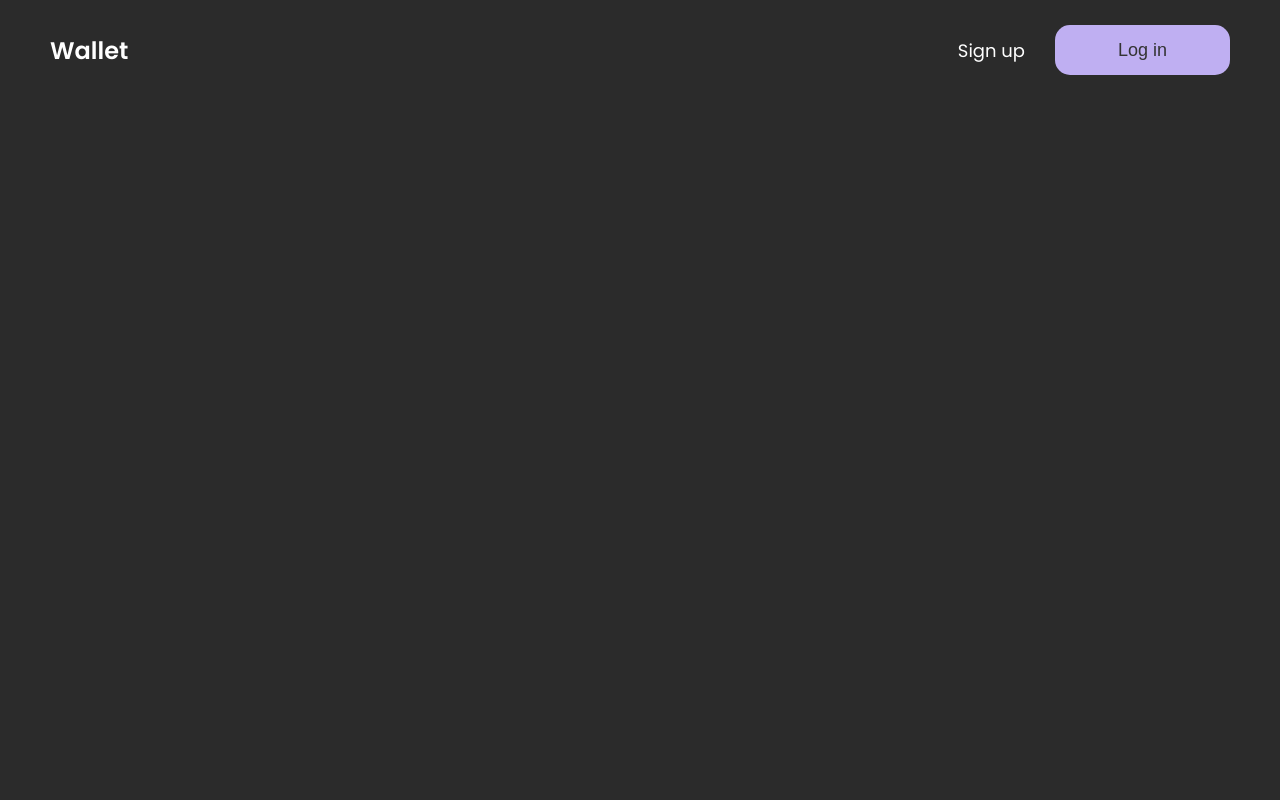
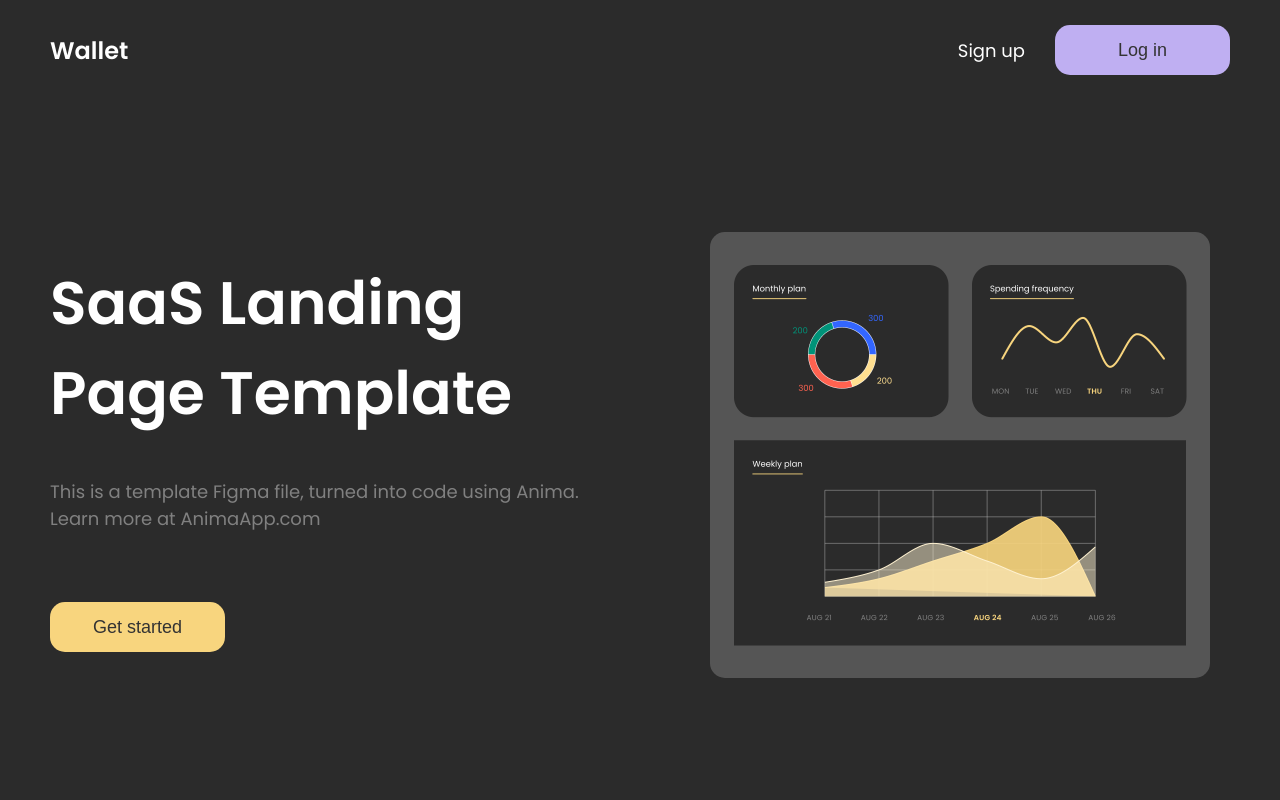
Before and after one commit to ftejic/landing-page-week1, a plain HTML site: page index.html in a window 1280 px wide. Drawn offline with Linux system fonts and the light colour scheme.

Commit message:
feat(#7): Add hero

```diff
--- a/index.html
+++ b/index.html
@@ -20,9 +20,26 @@
       <ul>
         <li><a href="/sign-up">Sign up</a></li>
         <li>
-          <a href="/sign-up"><button class="btt btt--secondary">Log in</button></a>
+          <a href="/sign-up"
+            ><button class="btt btt--secondary">Log in</button></a
+          >
         </li>
       </ul>
     </nav>
+    <main>
+      <div class="hero container">
+        <div>
+          <h1>SaaS Landing Page Template</h1>
+          <p>
+            This is a template Figma file, turned into code using Anima. Learn
+            more at AnimaApp.com
+          </p>
+          <button class="btt btt--primary">Get started</button>
+        </div>
+        <div>
+          <img src="assets/images/hero-image.png" alt="Hero image" />
+        </div>
+      </div>
+    </main>
   </body>
 </html>
--- /dev/null
+++ b/scss/layout/_hero.scss
@@ -0,0 +1,57 @@
+@use "../utils/variables" as *;
+
+.hero {
+  padding-top: 70px;
+  padding-bottom: 60px;
+  text-align: center;
+  min-height: calc(100dvh - 100px);
+
+  @media (min-width: 1280px) {
+    text-align: left;
+    display: flex;
+    align-items: center;
+    justify-content: space-between;
+    gap: 100px;
+  }
+
+  div {
+    flex: 1;
+  }
+
+  h1 {
+    font-size: 40px;
+    font-weight: 600;
+
+    @media (min-width: 768px) {
+      font-size: 60px;
+    }
+  }
+
+  p {
+    color: $color-foreground;
+    opacity: 0.4;
+    margin-top: 30px;
+
+    @media (min-width: 1280px) {
+        margin-top: 40px;
+    }
+  }
+
+  button {
+    margin-top: 70px;
+  }
+
+  img {
+    background-color: $color-border;
+    border-radius: $radius-md;
+    margin: 60px auto 0;
+
+    @media (min-width: 540px) {
+      max-width: 500px;
+    }
+
+    @media (min-width: 1280px) {
+      margin: 0 auto;
+    }
+  }
+}
--- a/scss/layout/_top-bar.scss
+++ b/scss/layout/_top-bar.scss
@@ -2,8 +2,8 @@ nav {
     display: flex;
     justify-content: space-between;
     align-items: center;
-    padding-top: 25px!important;
-    padding-bottom: 25px!important;
+    padding-top: 25px;
+    padding-bottom: 25px;
 
     .logo {
         font-size: 24px;
--- a/scss/main.scss
+++ b/scss/main.scss
@@ -2,6 +2,7 @@
 @use "utils/variables" as *;
 @use "layout/top-bar";
 @use "components/button";
+@use "layout/hero";
 
 body {
     font-family: $font-poppins;
@@ -13,9 +14,11 @@ body {
 .container {
     max-width: 1280px;
     margin: 0 auto;
-    padding: 0 20px;
+    padding-left: 20px;
+    padding-right: 20px;
 
     @media (min-width: 768px) {
-        padding: 0 50px;
+        padding-left: 50px;
+        padding-right: 50px;
     }
 }
--- a/scss/utils/_variables.scss
+++ b/scss/utils/_variables.scss
@@ -5,6 +5,6 @@ $color-primary: #F8D57E;
 $color-primary-foreground: #333333;
 $color-secondary: #BFAFF2;
 $color-secondary-foreground: #333333;
-$color-border: #2B2B2B;
+$color-border: #ffffff33;
 $radius-md: 15px;
 $radius-lg: 20px;
```
Also changed, not shown: assets/images/hero-image.png (added), scss/main.css, 1 other file.
